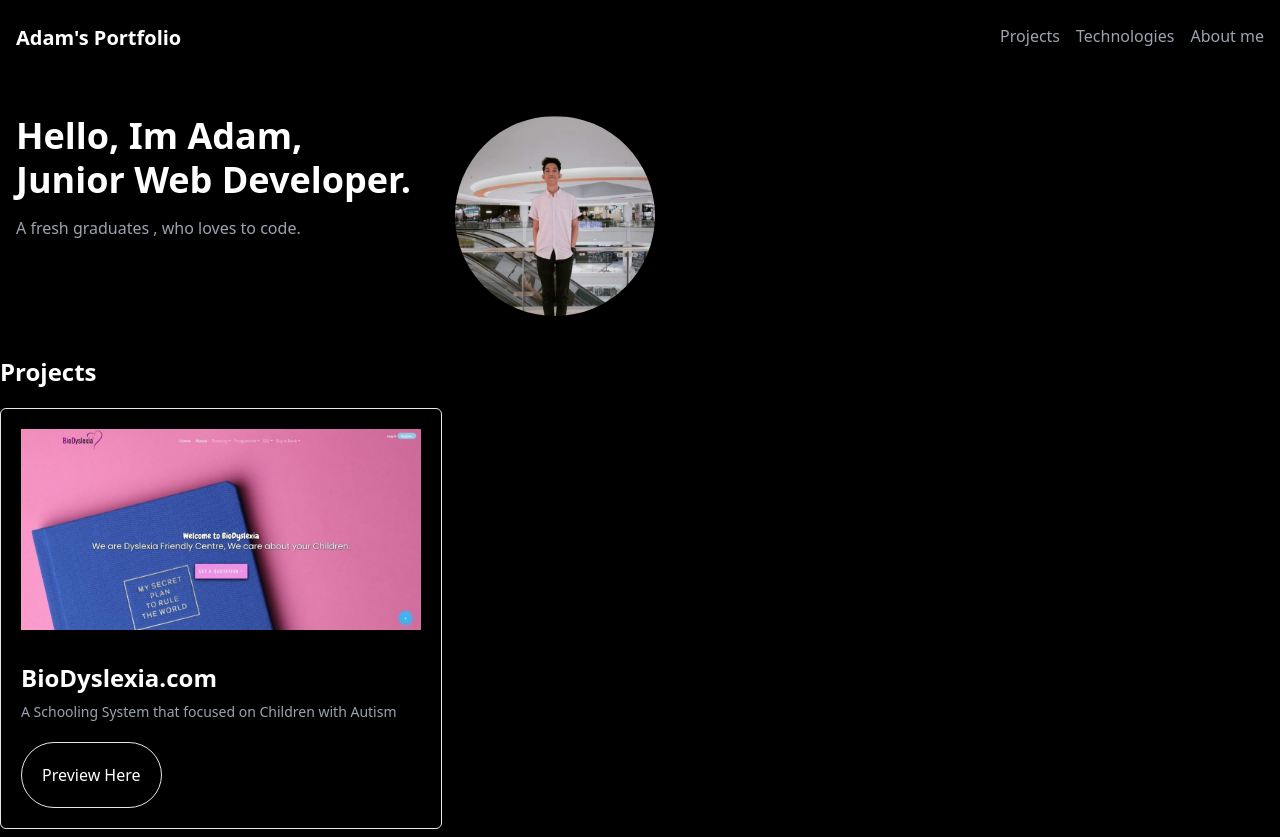
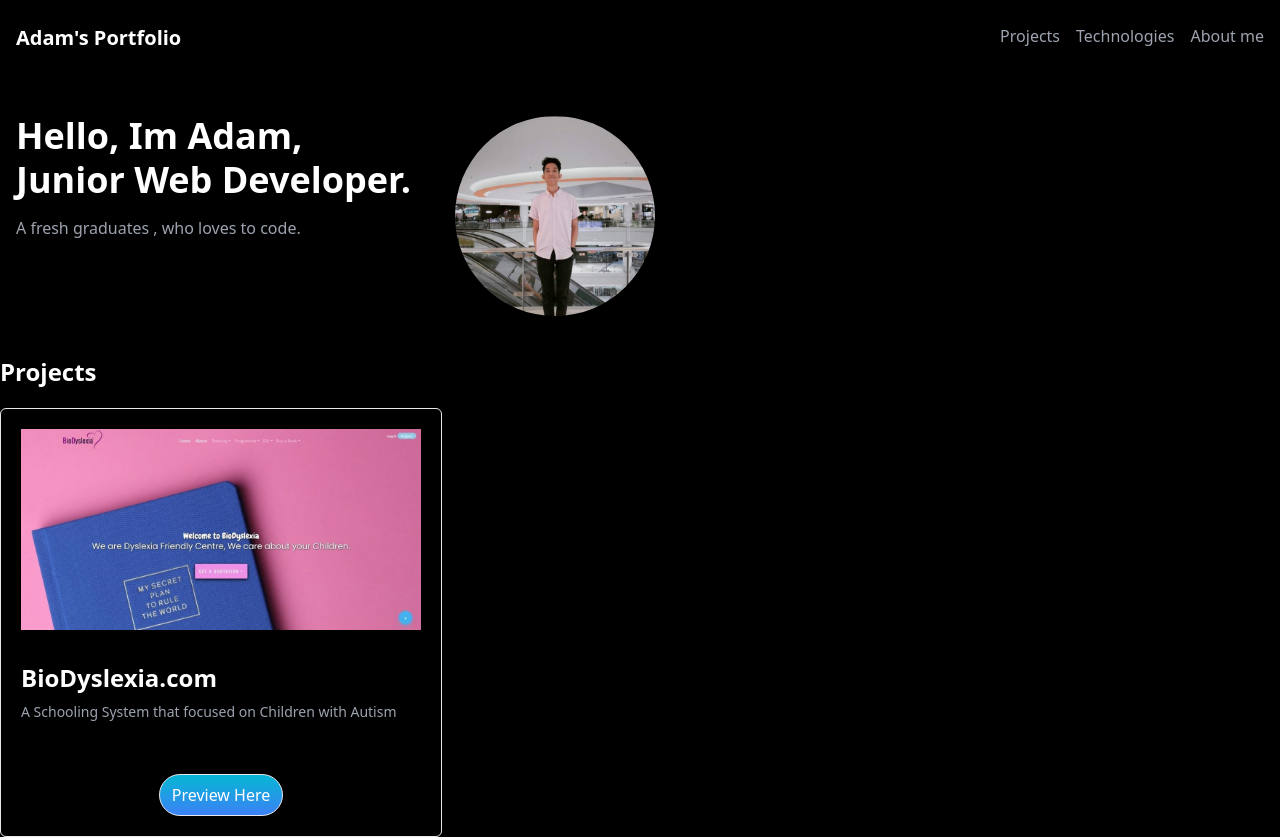
Before and after one commit to Adamz99s/Portfolio99s, a React (Vite) app in the folder portfolio99s/: page / in a window 1280 px wide. Built offline with nearby package versions, Linux system fonts and the light colour scheme.

Commit message:
added a little hovering effects on the button

```diff
--- a/portfolio99s/src/App.jsx
+++ b/portfolio99s/src/App.jsx
@@ -57,8 +57,8 @@ function App() {
               <img src={Biowebproj} style={{width:400}} alt="Bioweb project img" />
               <h3 className='text-2xl font-semibold mt-8'>BioDyslexia.com</h3>
               <p className='text-gray-400 text-sm mt-2'>A Schooling System that focused on Children with Autism</p>
-              <div className='flex'>
-              <button className='p-5 border rounded-full mt-5'>Preview Here</button>
+              <div className='flex justify-evenly mt-8'>
+              <button className='px-3 py-2 border rounded-full mt-5 bg-gradient-to-t from-blue-500 to-cyan-500 hover:from-blue-700 hover:to-cyan-700'>Preview Here</button>
               </div>
             </div>
             <div>
```
